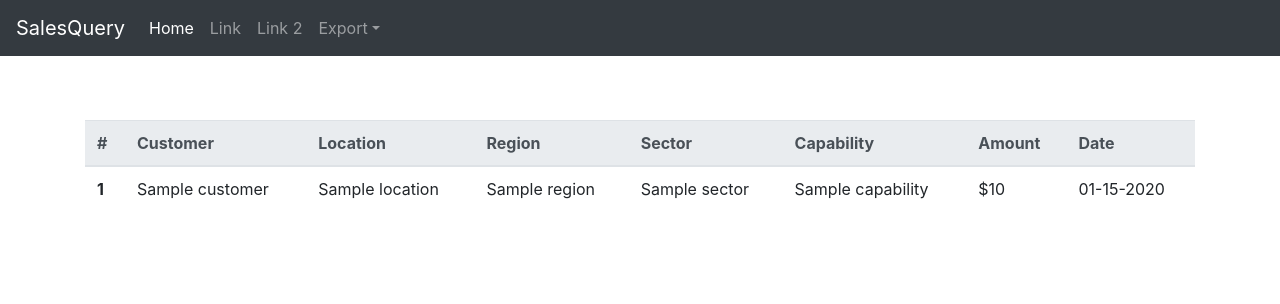
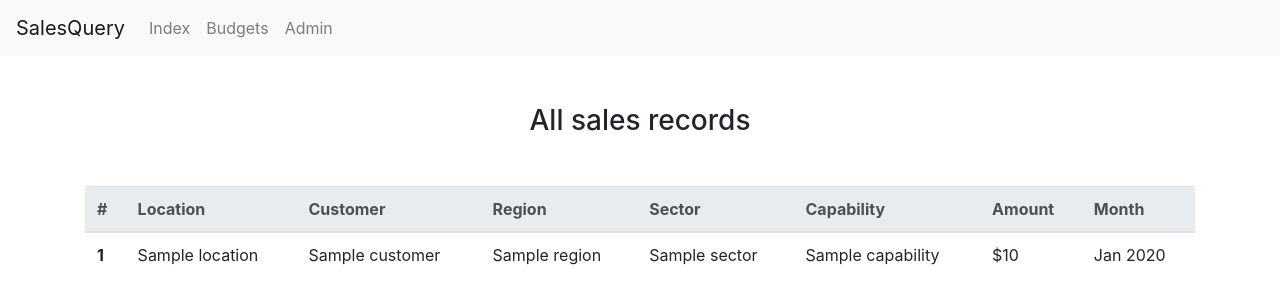
Before and after one commit to anthonyvittoria/Ledger, a Django app: template templates/SalesQuery/index.html in a window 1280 px wide. Shown: the top 304 px of the page. Run offline with Django 3.2, Linux system fonts and the light colour scheme; the template is opened without the code that fills it: most values are stand-ins (such as "Sample title", 1, 10 or a date in 2020); some libraries are stand-ins or nearby versions.

Commit message:
Update templates, create choose_budget view, update admin site

```diff
--- a/admin.py
+++ b/admin.py
@@ -9,3 +9,7 @@ admin.site.register(Location)
 admin.site.register(Region)
 admin.site.register(Sale)
 admin.site.register(Sector)
+
+admin.site.site_header = 'SalesQuery Administration'
+admin.site.index_title = 'All models'
+admin.site.site_title = 'SalesQuery Admin Portal'
--- a/models.py
+++ b/models.py
@@ -58,7 +58,7 @@ class Budget(models.Model):
     q4 = models.IntegerField(default=None)
 
     def __str__(self):
-        return str(self.customer) + ", " + str(self.location) + ", "
+        return str(self.location) + ", " + str(self.customer)
 
 class Sale(models.Model):
     id = models.AutoField(primary_key=True)
@@ -67,7 +67,6 @@ class Sale(models.Model):
     customer = models.ForeignKey(Customer, on_delete=models.PROTECT)
     capability = models.ForeignKey(Capability, on_delete=models.PROTECT)
     date = models.DateField(auto_now=False, auto_now_add=False)
-    # budget = models.ForeignKey(Budget, on_delete=models.PROTECT)
 
     def __str__(self):
         return str(self.customer) + ", " + str(self.location) + ", " + str(self.date)
--- a/templates/SalesQuery/base.html
+++ b/templates/SalesQuery/base.html
@@ -1,5 +1,5 @@
 {% block head %} {% endblock %} {% block navbar %}
-<nav class="navbar navbar-expand-lg navbar-dark bg-dark">
+<nav class="navbar navbar-expand-lg navbar-light bg-light">
   <a class="navbar-brand" href="{% url 'index' %}">SalesQuery</a>
   <button class="navbar-toggler" type="button" data-toggle="collapse" data-target="#navbarsExample05" aria-controls="navbarsExample05" aria-expanded="false" aria-label="Toggle navigation">
     <span class="navbar-toggler-icon"></span>
@@ -7,23 +7,16 @@
 
   <div class="collapse navbar-collapse" id="navbarsExample05">
     <ul class="navbar-nav mr-auto">
-      <li class="nav-item active">
-        <a class="nav-link" href="#">Home<span class="sr-only">(current)</span></a>
+      <li class="nav-item">
+        <a class="nav-link" href="{% url 'index' %}">Index<span class="sr-only">(current)</span></a>
       </li>
       <li class="nav-item">
-        <a class="nav-link" href="#">Link</a>
+        <a class="nav-link" href="{% url 'budget'%}">Budgets<span class="sr-only">(current)</span></a>
       </li>
       <li class="nav-item">
-        <a class="nav-link" href="#">Link 2</a>
+        <a class="nav-link" href="{% url 'admin:index' %}">Admin<span class="sr-only">(current)</span></a>
       </li>
       <li class="nav-item dropdown">
-        <a class="nav-link dropdown-toggle" href="#" id="dropdown05" data-toggle="dropdown" aria-haspopup="true" aria-expanded="false">Export</a>
-        <div class="dropdown-menu" aria-labelledby="dropdown05">
-          <a class="dropdown-item" href="#">CSV</a>
-          <a class="dropdown-item" href="#">Excel (2007+)</a>
-          <a class="dropdown-item" href="#">Archive (zip)</a>
-          <a class="dropdown-item" href="#">SQL</a>
-        </div>
       </li>
     </ul>
   </div>
--- a/templates/SalesQuery/index.html
+++ b/templates/SalesQuery/index.html
@@ -17,36 +17,36 @@
             <h1>SalesQuery</h1>
             <p>Super catchy slogan. Probably all buzzwords.</p>
         </div> {% endcomment %}
-
+        <h3 class="mt-5 mx-auto text-center">All sales records</h3>
         {% if latest_sales_list %}
-        <table class="table table-hover" style="text-align: left; margin-top: 4em;">
+        <table class="table table-hover mt-5 text-left">
             <thead class="thead-light">
                 <th scope="col">#</th>
+                <th scope="col">Location</th>
                 <th scope="col">Customer</th>
-                <th scope="col">Location</th>
                 <th scope="col">Region</th>
                 <th scope="col">Sector</th>
                 <th scope="col">Capability</th>
                 <th scope="col">Amount</th>
-                <th scope="col">Date</th>
+                <th scope="col">Month</th>
             </thead>
             <tbody>
                 {% for sale in latest_sales_list %}
                 <tr>
                     <th scope="row">{{ sale.id }}</th>
+                    <td>{{ sale.location }}</td>
                     <td>{{ sale.customer }}</td>
-                    <td>{{ sale.location }}</td>
                     <td>{{ sale.location.region }}</td>
                     <td>{{ sale.customer.sector }}</td>
                     <td>{{ sale.capability }}</td>
                     <td>${{ sale.amount|intcomma }}</td>
-                    <td>{{ sale.date|date:"m-d-Y" }}</td>
+                    <td>{{ sale.date|date:"M Y" }}</td>
                 </tr>
                 {% endfor %}
             </tbody>
         </table>
         {% else %}
-            <p>No sales are available.</p>
+            <p class="mt-5 mx-auto text-center">No sales records are available.</p>
         {% endif %}
         </div>
 
--- a/urls.py
+++ b/urls.py
@@ -4,4 +4,5 @@ from . import views
 
 urlpatterns = [
         path('', views.index, name='index'),
+        path('budget/', views.choose_budget, name='budget'),
 ]
```
Also changed, not shown: templates/SalesQuery/choosebudget.html (added, +30 -0 lines), views.py (+17 -2 lines).
